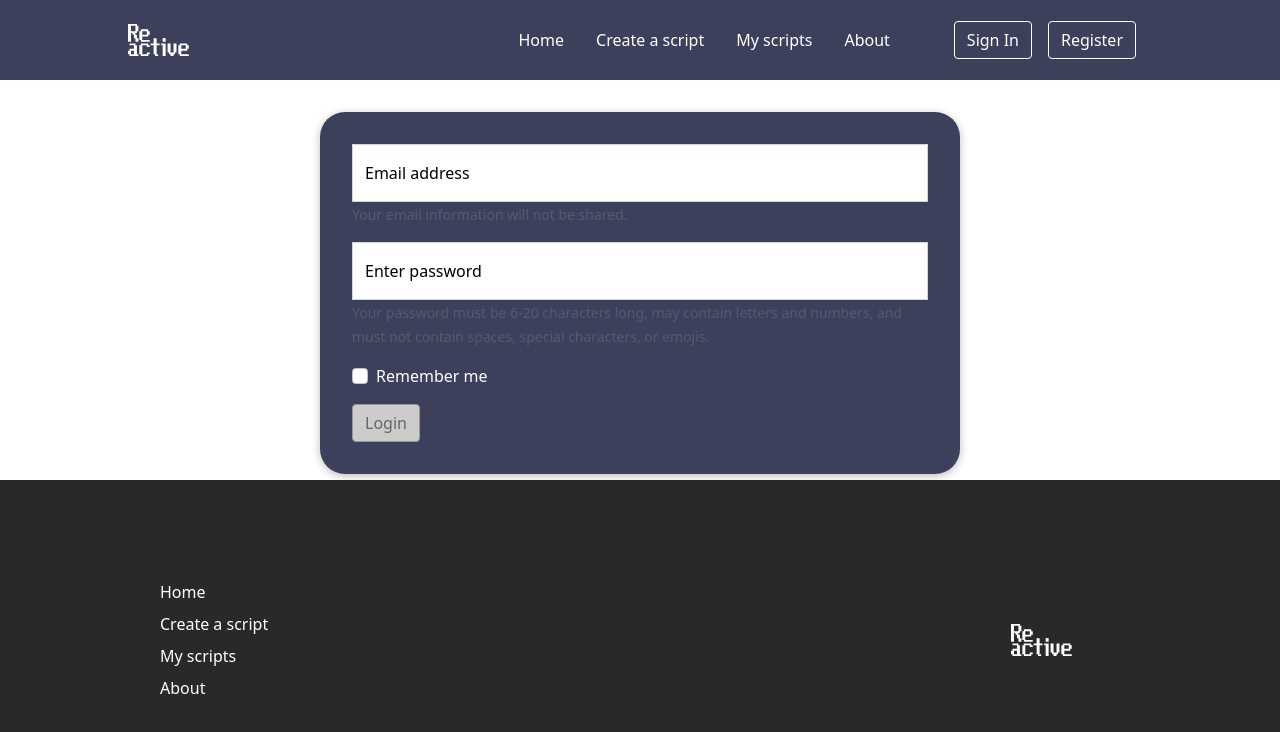
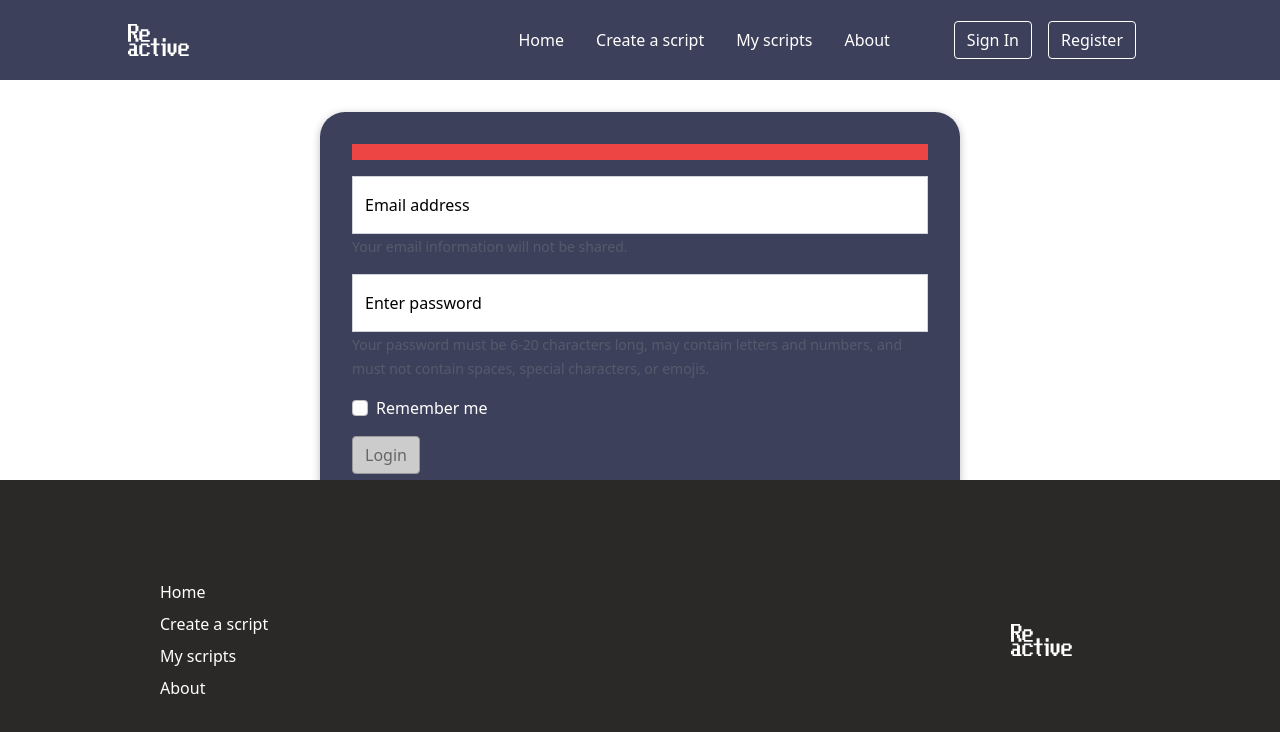
Before and after one commit to emkah4/reactive-web-app, a React (Create React App) app in the folder src/app/: page /login in a window 1280 px wide. Shown: the top 732 px of the page. Built offline with nearby package versions, Linux system fonts and the light colour scheme.

Commit message:
added-error

```diff
--- a/src/app/src/components/Auth/Login.js
+++ b/src/app/src/components/Auth/Login.js
@@ -8,6 +8,7 @@ import Form from "react-bootstrap/Form";
 // Team Reactive
 import Card from "../UI/Card";
 import Button from "../UI/Button/Button";
+import LoginError from "./LoginError";
 
 // Context
 import { UserContext } from "../../context/UserContext";
@@ -123,6 +124,7 @@ function Login(props) {
 
   return (
     <Card className={styles.login}>
+      <LoginError error={error} onClear={clearError} />
       <Form className={styles.form} onSubmit={onFormSubmitHandler}>
         <Form.Group className="mb-3 $" controlId="email">
           <Form.FloatingLabel label="Email address">
--- /dev/null
+++ b/src/app/src/components/Auth/LoginError.js
@@ -0,0 +1,14 @@
+import React from "react";
+
+// Styles
+import styles from "./LoginError.module.css";
+
+const LoginError = (props) => {
+  return (
+    <div className={styles.error}>
+      <p>{props.error}</p>
+    </div>
+  );
+};
+
+export default LoginError;
--- /dev/null
+++ b/src/app/src/components/Auth/LoginError.module.css
@@ -0,0 +1,14 @@
+.error {
+  background-color: rgb(237, 68, 68);
+  display: flex;
+  justify-content: center;
+  align-items: center;
+  padding: 0.5em;
+  margin-bottom: 1em;
+}
+
+.error p {
+  font-weight: bold;
+  color: white;
+  margin: 0 !important;
+}
```
